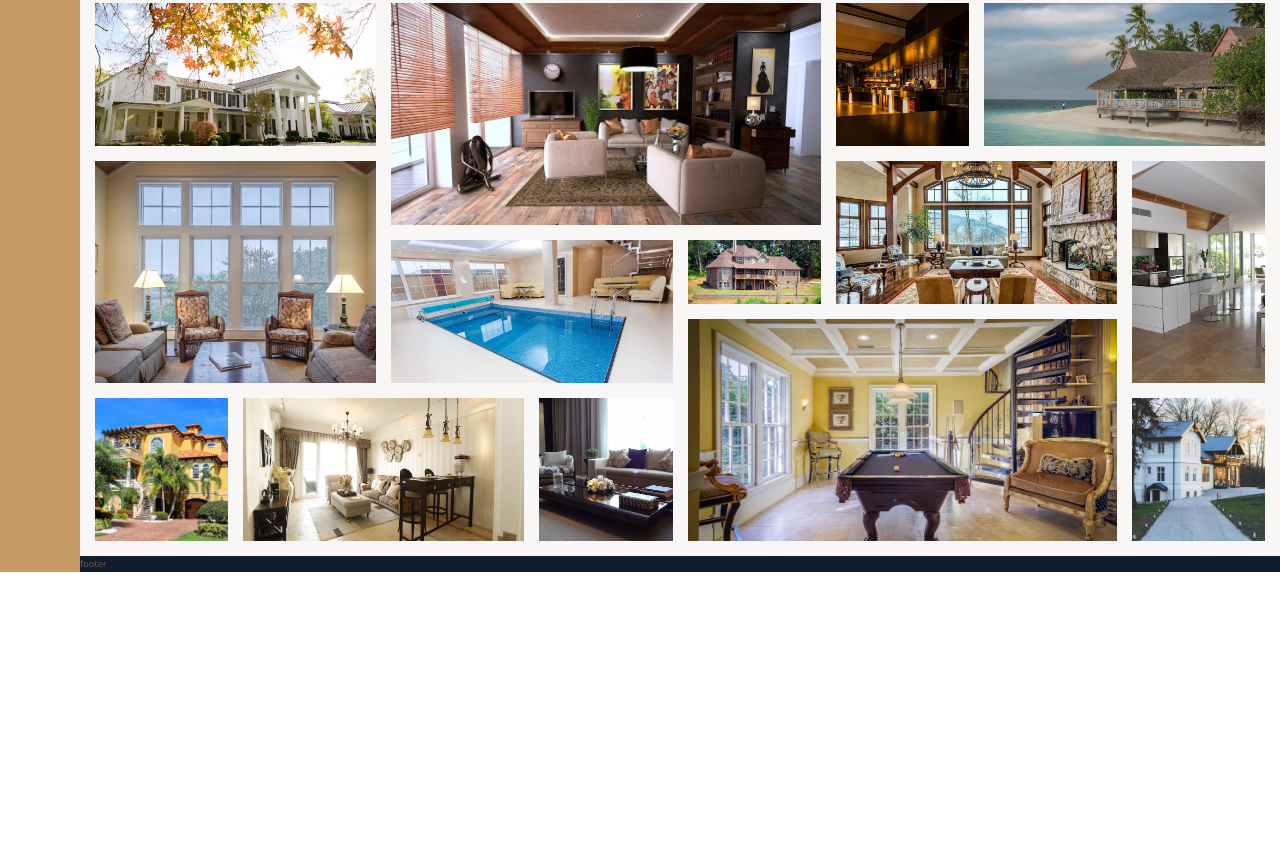
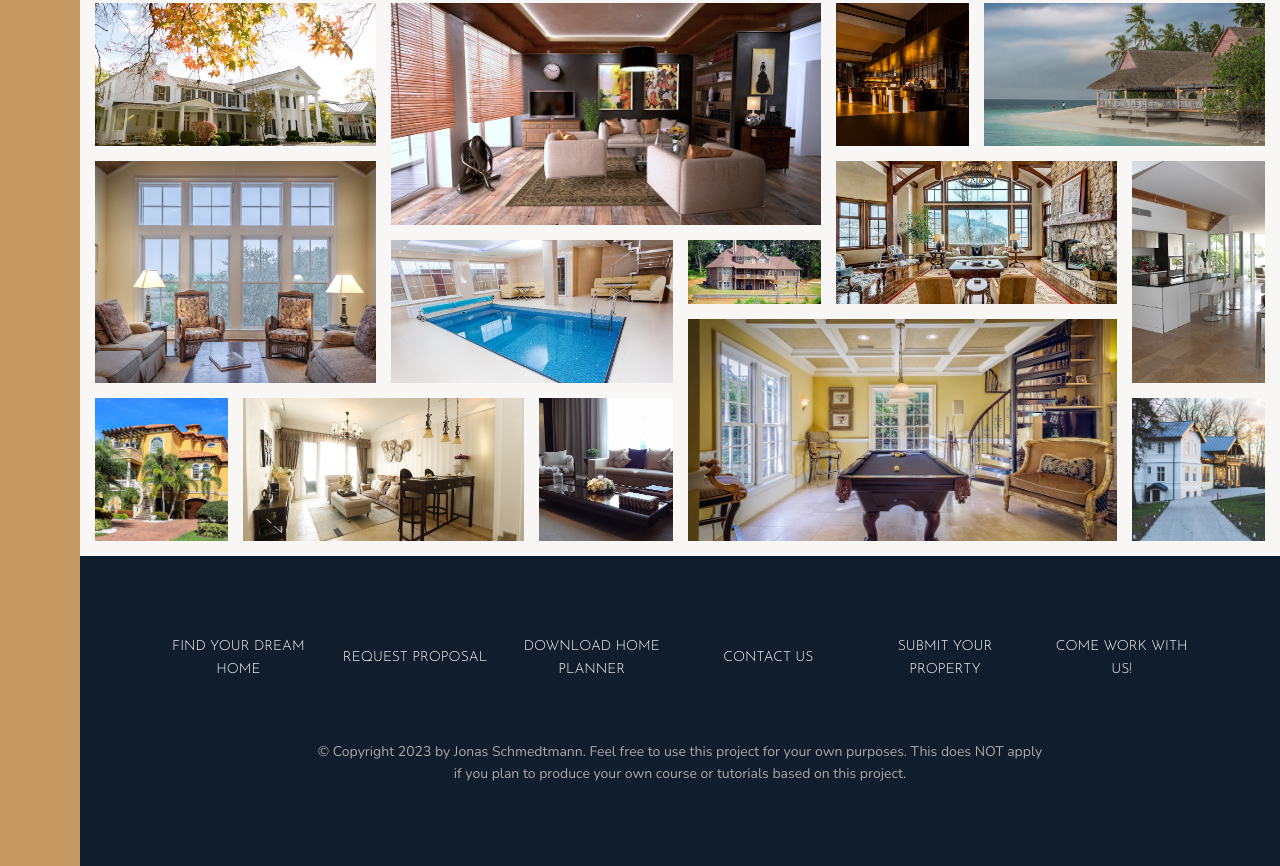
Before and after one commit to mjamecny/nexter, a website built with Parcel: page index.html in a window 1280 px wide. Shown: the part 3084-3950 px from the top of the page. Before the commit the page ends 3656 px from the top, so only its background shows below. Built offline with nearby package versions, Linux system fonts and the light colour scheme.

Commit message:
building_the_footer

```diff
--- a/index.html
+++ b/index.html
@@ -363,6 +363,32 @@
         />
       </figure>
     </section>
-    <footer class="footer">footer</footer>
+    <footer class="footer">
+      <ul class="nav">
+        <li class="nav__item">
+          <a href="#" class="nav__link">Find your dream home</a>
+        </li>
+        <li class="nav__item">
+          <a href="#" class="nav__link">Request proposal</a>
+        </li>
+        <li class="nav__item">
+          <a href="#" class="nav__link">Download home planner</a>
+        </li>
+        <li class="nav__item">
+          <a href="#" class="nav__link">Contact us</a>
+        </li>
+        <li class="nav__item">
+          <a href="#" class="nav__link">Submit your property</a>
+        </li>
+        <li class="nav__item">
+          <a href="#" class="nav__link">Come work with us!</a>
+        </li>
+      </ul>
+      <p class="copyright">
+        &copy; Copyright 2023 by Jonas Schmedtmann. Feel free to use this
+        project for your own purposes. This does NOT apply if you plan to
+        produce your own course or tutorials based on this project.
+      </p>
+    </footer>
   </body>
 </html>
--- a/sass/_footer.scss
+++ b/sass/_footer.scss
@@ -1,4 +1,42 @@
 .footer {
   background-color: $color-secondary;
   grid-column: full-start / full-end;
+  padding: 8rem;
 }
+
+.nav {
+  list-style: none;
+
+  display: grid;
+  grid-template-columns: repeat(auto-fit, minmax(15rem, 1fr));
+  gap: 2rem;
+  align-items: center;
+
+  &__link:link,
+  &__link:visited {
+    font-size: 1.4rem;
+    color: #fff;
+    text-decoration: none;
+    font-family: $font-display;
+    text-transform: uppercase;
+    text-align: center;
+    display: block;
+    transition: all 0.2s;
+  }
+
+  &__link:hover,
+  &__link:active {
+    background-color: rgba(#fff, 0.05);
+    transform: translateY(-3px);
+  }
+}
+
+.copyright {
+  font-size: 1.4rem;
+  color: $color-grey-light-2;
+  margin-top: 6rem;
+  margin-left: auto;
+  margin-right: auto;
+  text-align: center;
+  width: 70%;
+}
```
